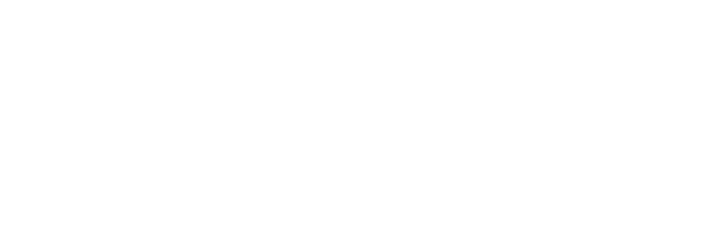
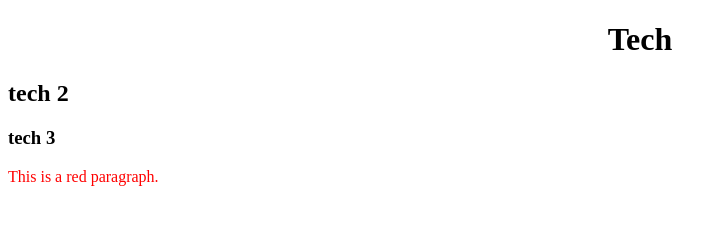
Before and after one commit to CSF2223/mygallery-KoroliHernest, a plain HTML site: page index.html in a window 1280 px wide. Shown: the whole page, without its empty margins (0-727 px from the left). Drawn offline with Linux system fonts and the light colour scheme.

Commit message:
my gallery 2

```diff
--- a/index.html
+++ b/index.html
@@ -1,12 +1,31 @@
 <!DOCTYPE html>
+<html lang="en">
+    <head>
+        <title>Tech Theme</title>
+    </head>
+    <body>
+        <h1 style="text-align:center;">Tech</h1>
+        <h2>tech 2</h2>
+        <h3>tech 3</h3> <!--I'm learning in w3 schools so I need to see how the layout is. -->
+        <p style="color:red;">This is a red paragraph.</p>
+        <img src="" 500 width 600 height>
 
-<!-- this image gallery will be foucused on tech.
-There won't be coding since I'm find particular fonts I like
-and a color palette I want.
-the code wasnt saved because I apparently didnt save.-->
+    <!-- code is wip-->
+
+
+    </body>
+
+
+<!-- oct 11th
+I know the code doesn't look like much but I kinda want to take it slow and understand the code
+so when future projects come I can easily remember the layout of html or hopefully have a better understanding
+of it. I'm using w3 schools to know element style, attribute, etc. The code will get done this week.
+I already got my text and color palette. Right now is tech theme, I may chaneg my mind if I don't have 9 photos related to tech. -->
 
 <!--
-cd mygallery
+cd (change directory) mygallery file
+git status
 git add -A
 git commit -m
 git push origin main
+-->
```
Also changed, not shown: style.css (+8 -4 lines).
